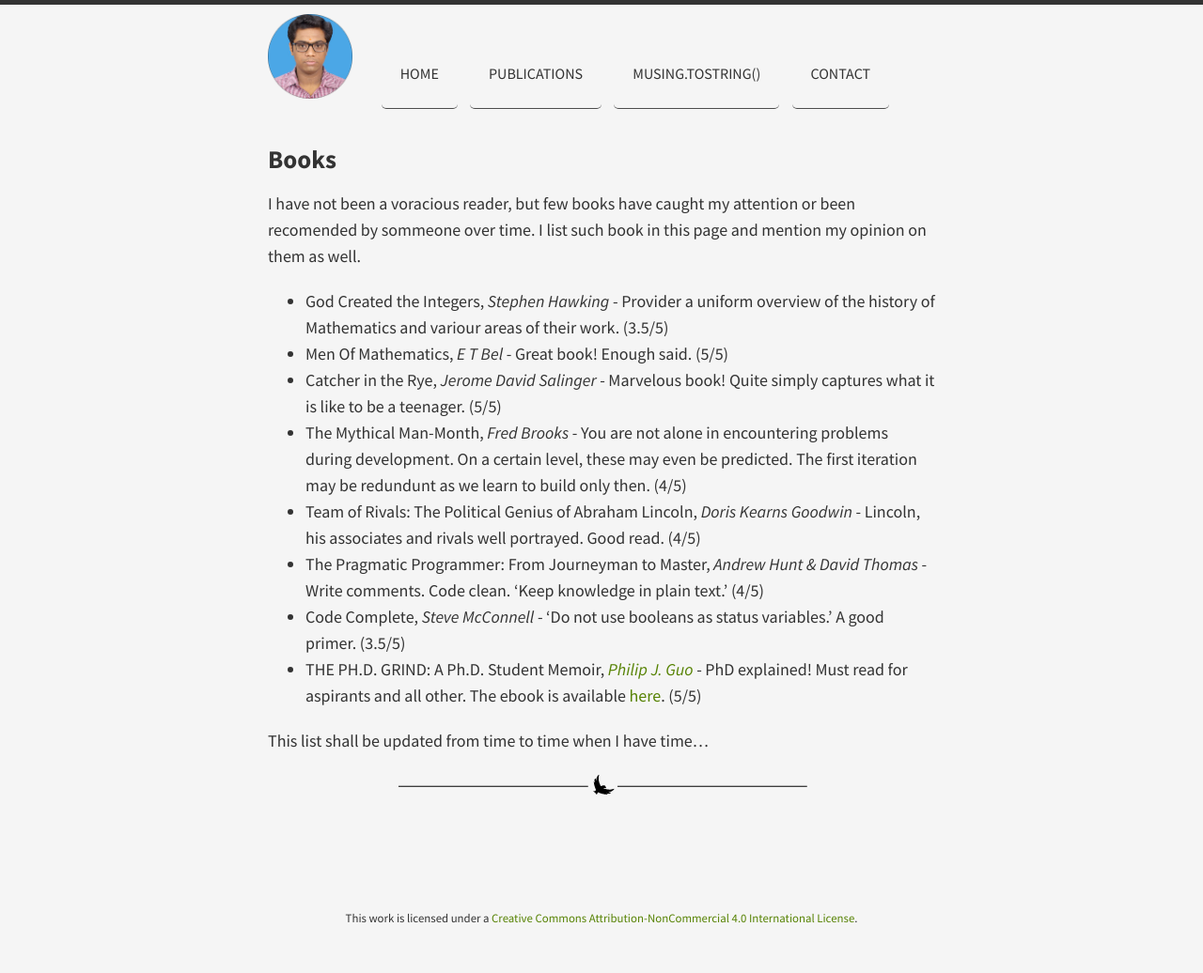
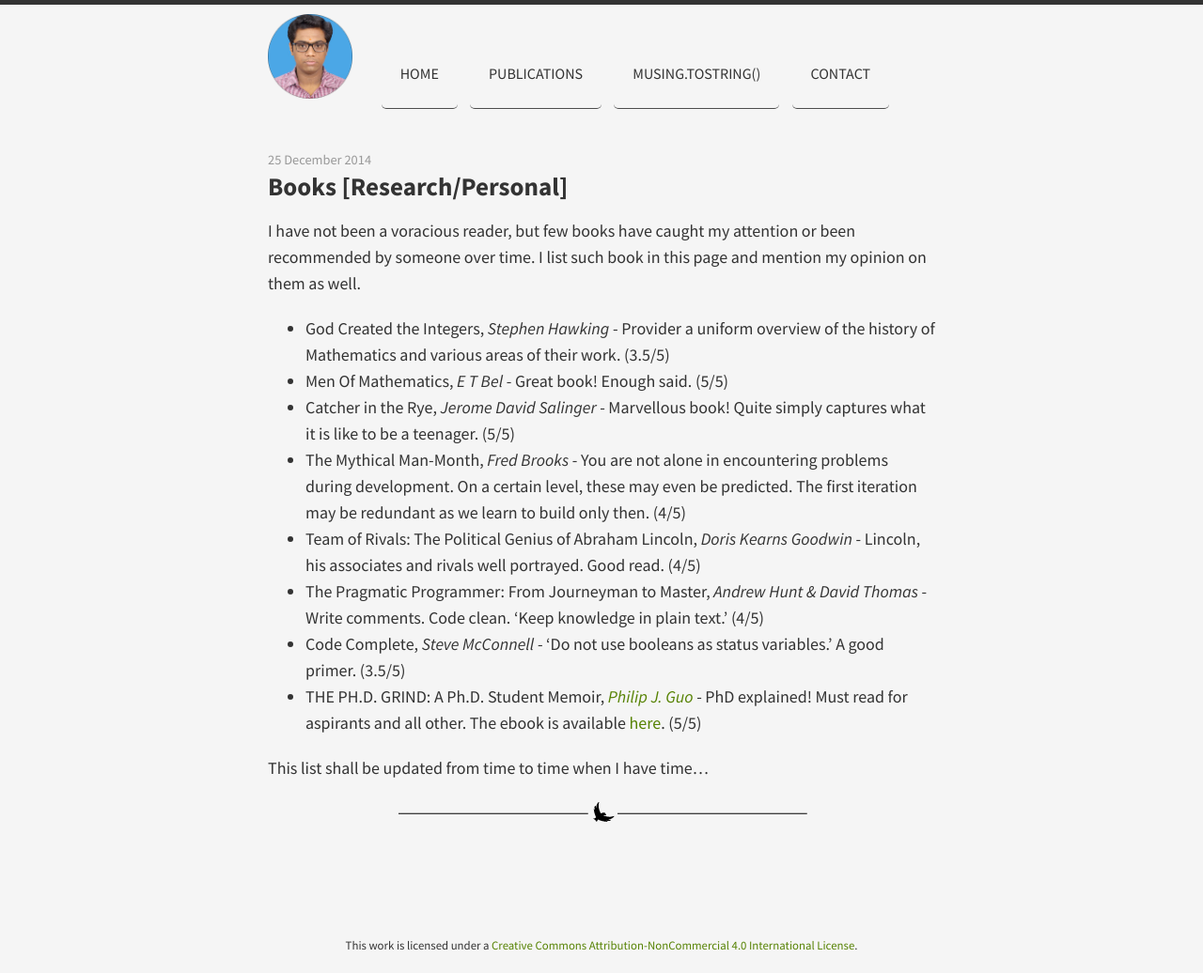
Before and after one commit to forkmsrini/forkmsrini.github.io-master, a Jekyll site: the page built from _posts/2014-12-25-books.md, in a window 1280 px wide. Shown: the whole page at 94% size. Built offline with Jekyll 4.4.1, drawn with Linux system fonts in a browser that asks for light colours; nearby versions of some CDN libraries; Markdown is read by kramdown in place of the engine named in the settings; comment, search, counter and statistics services are not loaded; before the commit the page ends 1007 px from its top, so only the background shows below that.

Commit message:
MovedBookstoBlog

```diff
--- a/books/index.md
+++ b/_posts/2014-12-25-books.md
@@ -1,15 +1,15 @@
 ---
-layout: page
-title: Books
-permalink: /books/
+layout: post
+title: Books [Research/Personal]
+comments: True
 ---
 
-I have not been a voracious reader, but few books have caught my attention or been recomended by sommeone over time. I list such book in this page and mention my opinion on them as well.
+I have not been a voracious reader, but few books have caught my attention or been recommended by someone over time. I list such book in this page and mention my opinion on them as well.
 
-* God Created the Integers, *Stephen Hawking* - Provider a uniform overview of the history of Mathematics and variour areas of their work. (3.5/5)
+* God Created the Integers, *Stephen Hawking* - Provider a uniform overview of the history of Mathematics and various areas of their work. (3.5/5)
 * Men Of Mathematics, *E T Bel* - Great book! Enough said. (5/5)
-* Catcher in the Rye, *Jerome David Salinger* - Marvelous book! Quite simply captures what it is like to be a teenager. (5/5)
-* The Mythical Man-Month, *Fred Brooks* - You are not alone in encountering problems during development. On a certain level, these may even be predicted. The first iteration may be redundunt as we learn to build only then. (4/5)
+* Catcher in the Rye, *Jerome David Salinger* - Marvellous book! Quite simply captures what it is like to be a teenager. (5/5)
+* The Mythical Man-Month, *Fred Brooks* - You are not alone in encountering problems during development. On a certain level, these may even be predicted. The first iteration may be redundant as we learn to build only then. (4/5)
 * Team of Rivals: The Political Genius of Abraham Lincoln, *Doris Kearns Goodwin* - Lincoln, his associates and rivals well portrayed. Good read. (4/5)
 * The Pragmatic Programmer: From Journeyman to Master, *Andrew Hunt & David Thomas* - Write comments. Code clean. 'Keep knowledge in plain text.' (4/5)
 * Code Complete, *Steve McConnell* - 'Do not use booleans as status variables.' A good primer. (3.5/5)
```
